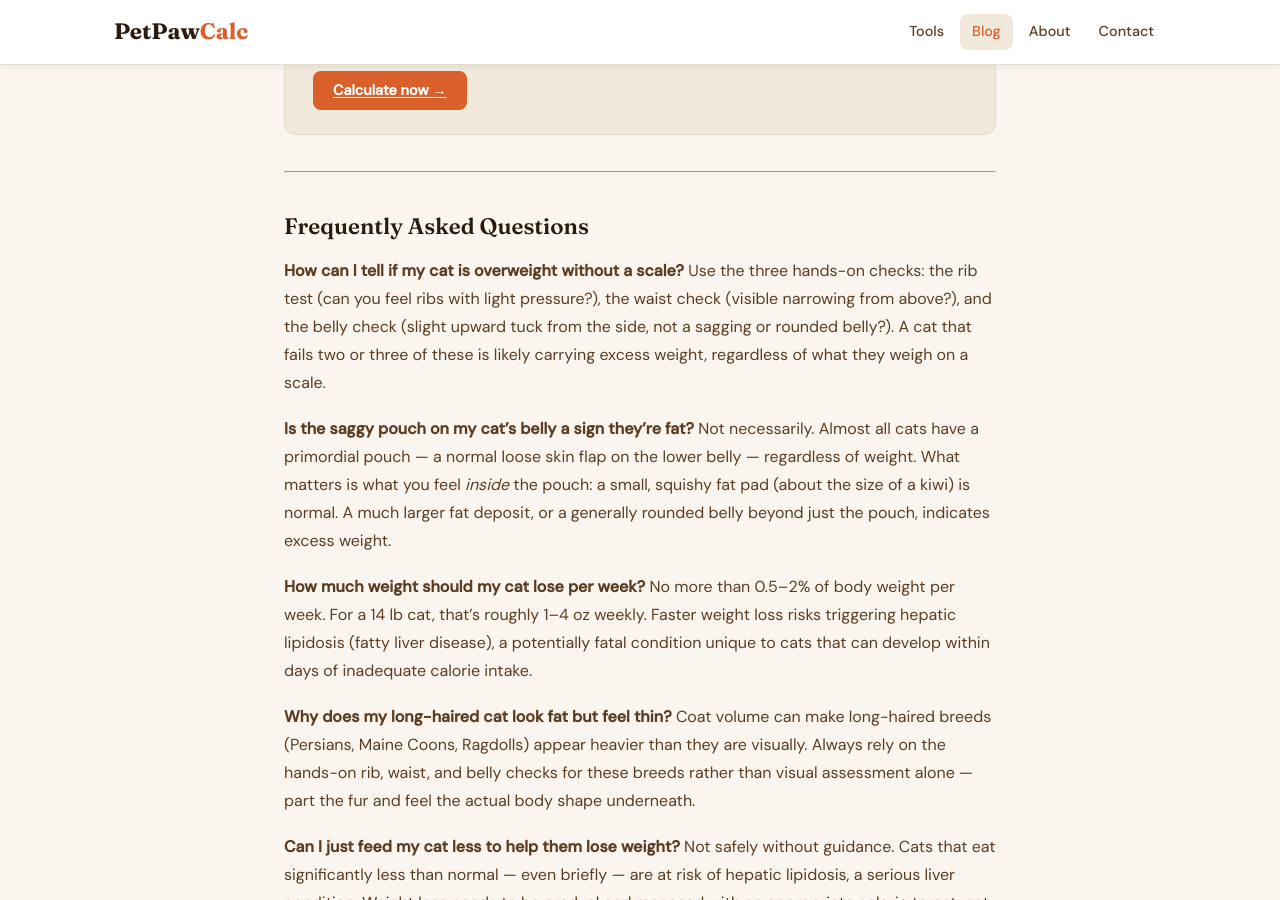
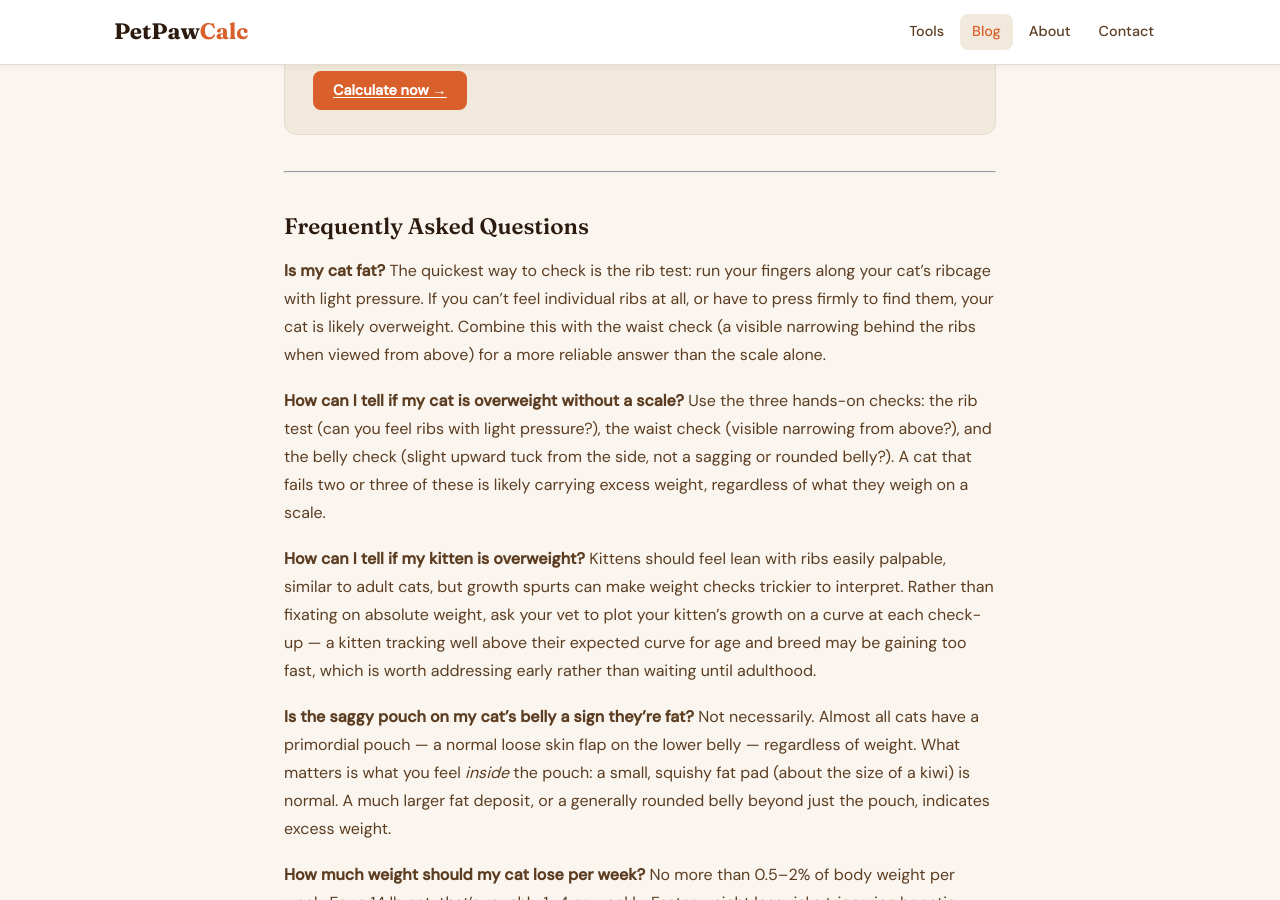
Before and after one commit to canghun13/petpawcalc, a Jekyll site: the page built from _posts/2026-07-04-how-to-tell-if-cat-is-overweight.md, in a window 1280 px wide and 900 px high, scrolled down 5724 px. Built offline with Jekyll 4.4.1, drawn with Linux system fonts in a browser that asks for light colours.

Commit message:
Target near-ranking GSC queries with exact-match FAQ phrasing
- how-to-tell-if-cat-is-overweight: add 'Is my cat fat?' and kitten-specific FAQ (GSC queries at pos 61.0, 44.3)
- what-to-feed-pregnant-dog: add 'diet for pregnant dog' phrasing FAQ (GSC query at pos 76.8, page already ranks 27.0)
- dog-quality-of-life-calculator: add 'Paw Score' to H1 to match 'paw score calculator' query (pos 58.1)

Based on direct GSC query/page performance data - targeting queries with existing impressions where on-page phrasing didn't literally match the search term.

```diff
--- a/_posts/2026-07-04-how-to-tell-if-cat-is-overweight.md
+++ b/_posts/2026-07-04-how-to-tell-if-cat-is-overweight.md
@@ -7,8 +7,12 @@ date: 2026-07-04
 read_time: 9
 slug: how-to-tell-if-cat-is-overweight
 faqs:
+  - q: "Is my cat fat?"
+    a: "The quickest way to check is the rib test: run your fingers along your cat's ribcage with light pressure. If you can't feel individual ribs at all, or have to press firmly to find them, your cat is likely overweight. Combine this with the waist check for a more reliable answer than the scale alone."
   - q: "How can I tell if my cat is overweight without a scale?"
     a: "Use the three hands-on checks: the rib test (can you feel ribs with light pressure?), the waist check (visible narrowing from above?), and the belly check (slight upward tuck from the side, not a sagging or rounded belly?). A cat that fails two or three of these is likely carrying excess weight, regardless of what they weigh on a scale."
+  - q: "How can I tell if my kitten is overweight?"
+    a: "Kittens should feel lean with ribs easily palpable, similar to adult cats, but growth spurts can make weight checks trickier to interpret. Ask your vet to plot your kitten's growth on a curve at each check-up rather than fixating on absolute weight alone."
   - q: "Is the saggy pouch on my cat's belly a sign they're fat?"
     a: "Not necessarily. Almost all cats have a primordial pouch — a normal loose skin flap on the lower belly — regardless of weight. What matters is what you feel *inside* the pouch: a small, squishy fat pad (about the size of a kiwi) is normal. A much larger fat deposit, or a generally rounded belly beyond just the pouch, indicates excess weight."
   - q: "How much weight should my cat lose per week?"
@@ -175,8 +179,14 @@ Your vet can confirm your at-home BCS assessment, rule out underlying conditions
 
 ## Frequently Asked Questions
 
+**Is my cat fat?**
+The quickest way to check is the rib test: run your fingers along your cat's ribcage with light pressure. If you can't feel individual ribs at all, or have to press firmly to find them, your cat is likely overweight. Combine this with the waist check (a visible narrowing behind the ribs when viewed from above) for a more reliable answer than the scale alone.
+
 **How can I tell if my cat is overweight without a scale?**
 Use the three hands-on checks: the rib test (can you feel ribs with light pressure?), the waist check (visible narrowing from above?), and the belly check (slight upward tuck from the side, not a sagging or rounded belly?). A cat that fails two or three of these is likely carrying excess weight, regardless of what they weigh on a scale.
+
+**How can I tell if my kitten is overweight?**
+Kittens should feel lean with ribs easily palpable, similar to adult cats, but growth spurts can make weight checks trickier to interpret. Rather than fixating on absolute weight, ask your vet to plot your kitten's growth on a curve at each check-up — a kitten tracking well above their expected curve for age and breed may be gaining too fast, which is worth addressing early rather than waiting until adulthood.
 
 **Is the saggy pouch on my cat's belly a sign they're fat?**
 Not necessarily. Almost all cats have a primordial pouch — a normal loose skin flap on the lower belly — regardless of weight. What matters is what you feel *inside* the pouch: a small, squishy fat pad (about the size of a kiwi) is normal. A much larger fat deposit, or a generally rounded belly beyond just the pouch, indicates excess weight.
--- a/tools/dog-quality-of-life-calculator.html
+++ b/tools/dog-quality-of-life-calculator.html
@@ -60,7 +60,7 @@ permalink: /tools/dog-quality-of-life-calculator.html
 
 <div class="tool-page">
   <div class="tool-page-header">
-    <h1>🐾 Dog Quality of Life Calculator</h1>
+    <h1>🐾 Dog Quality of Life Calculator (Paw Score)</h1>
     <p>Rate your dog across 7 areas of wellbeing. Based on the HHHHHMM Scale used by veterinary professionals to assess quality of life in senior and ill dogs.</p>
   </div>
 
```
Also changed, not shown: _posts/2026-05-19-what-to-feed-pregnant-dog.md (+5 -0 lines).
